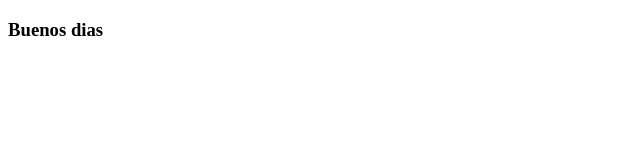
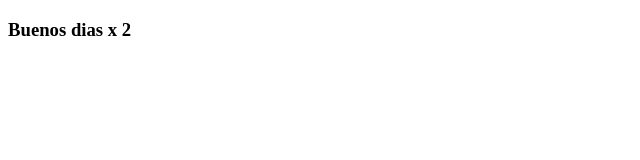
Before and after one commit to MosqueraP/Practicas-en-git, a plain HTML site: page index.html in a window 1280 px wide. Shown: the full height of the page, 0-640 px from the left. Drawn offline with Linux system fonts and the light colour scheme.

Commit message:
Modificacion del titulo en el html por segunda vez

```diff
--- a/index.html
+++ b/index.html
@@ -7,6 +7,6 @@
     <title>Git code</title>
 </head>
 <body>
-    <h3>Buenos dias</h3>
+    <h3>Buenos dias x 2</h3>
 </body>
 </html>
```
